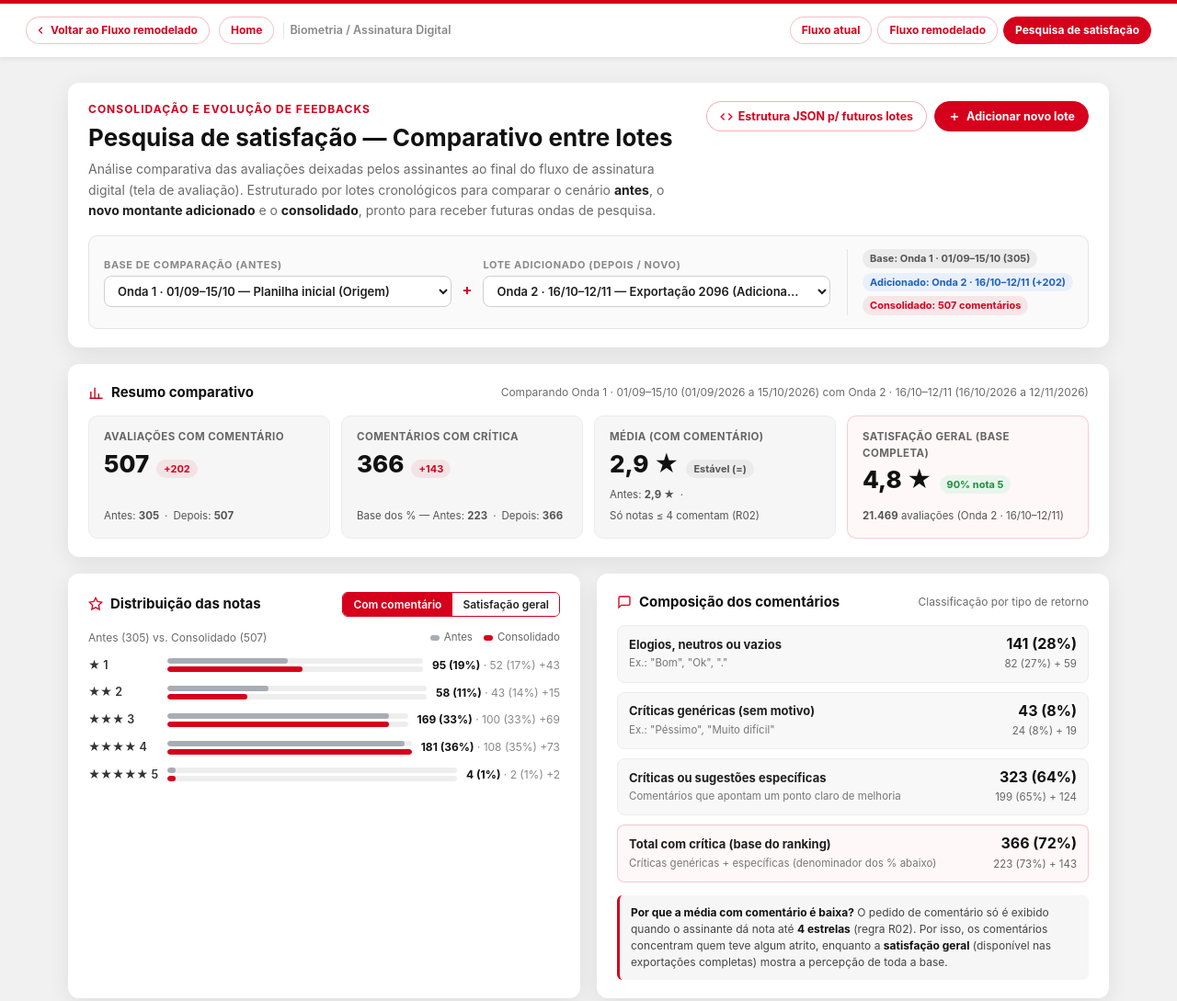
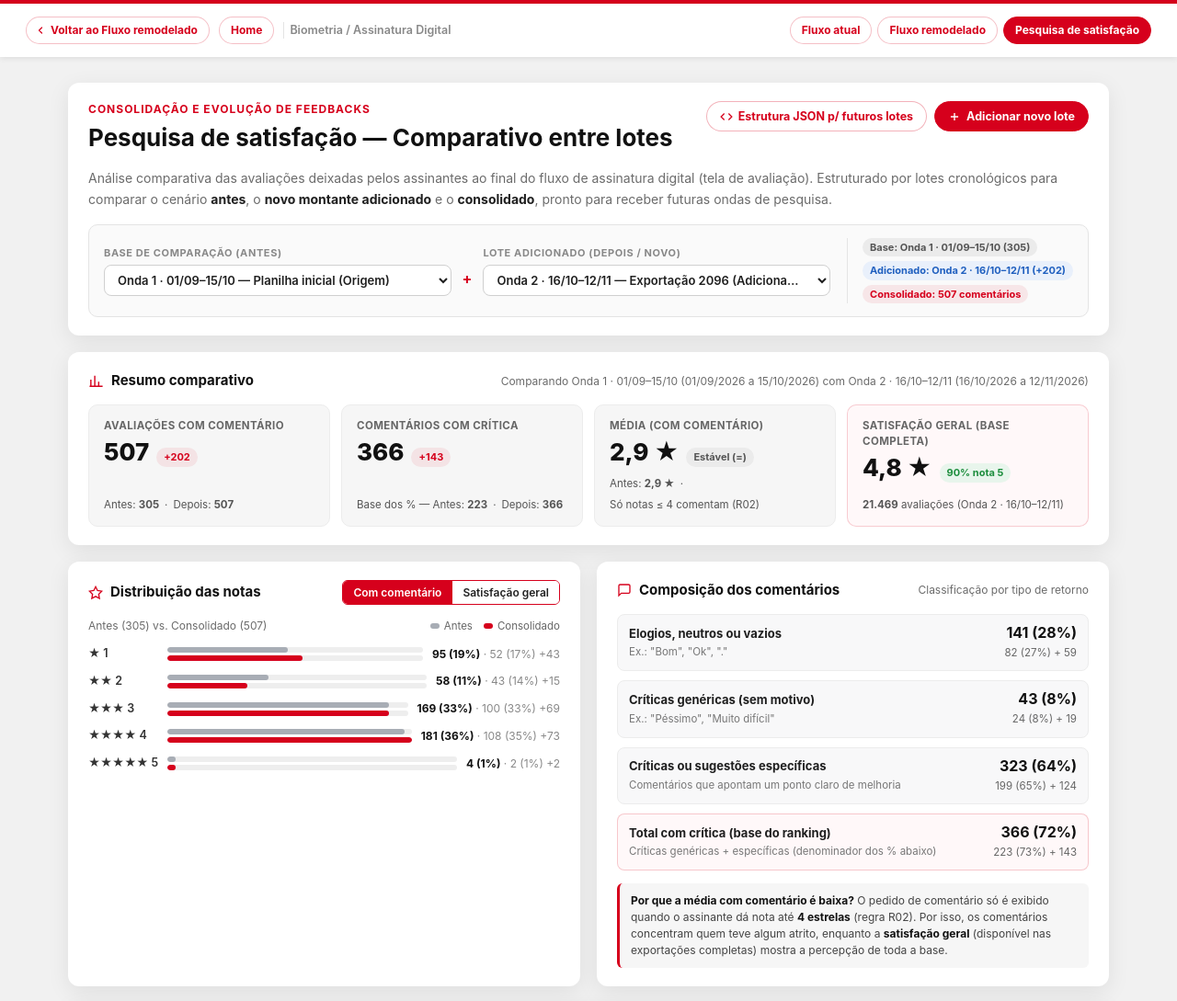
Before and after one commit to RojasDNGX/Honda_UIUX, a plain HTML site: page BiometriaAssDigital/pesquisa-satisfacao.html in a window 1280 px wide. Shown: the top 1089 px of the page at 92% size. Drawn offline with Linux system fonts and the light colour scheme.

Commit message:
pesquisa-satisfacao: paragrafo lead ocupa 100% da largura

```diff
--- a/BiometriaAssDigital/pesquisa-satisfacao.html
+++ b/BiometriaAssDigital/pesquisa-satisfacao.html
@@ -125,6 +125,11 @@
   /* ===== Cabeçalho da página ===== */
   .hero-head {
     display: flex;
+    flex-direction: column;
+    gap: 10px;
+  }
+  .hero-top {
+    display: flex;
     align-items: flex-start;
     justify-content: space-between;
     gap: 20px;
@@ -149,9 +154,9 @@
     color: var(--rk-muted);
     font-size: 14px;
     line-height: 1.6;
+    width: 100%;
   }
   .lead b { color: var(--rk-text); }
-  .hero-text { flex: 1 1 0; min-width: 0; }
   .hero-actions {
     display: flex;
     align-items: center;
@@ -845,13 +850,10 @@
     <!-- Cabeçalho e seletor de comparação -->
     <section class="card">
       <div class="hero-head">
-        <div class="hero-text">
+        <div class="hero-top">
+          <div>
             <div class="eyebrow">Consolidação e evolução de feedbacks</div>
             <h1>Pesquisa de satisfação — Comparativo entre lotes</h1>
-          <p class="lead" id="heroLead">
-            Análise comparativa das avaliações deixadas pelos assinantes ao final do fluxo de assinatura digital (tela de avaliação).
-            Estruturado por lotes cronológicos para comparar o cenário <b>antes</b>, o <b>novo montante adicionado</b> e o <b>consolidado</b>, pronto para receber futuras ondas de pesquisa.
-          </p>
           </div>
           <div class="hero-actions">
             <button type="button" class="btn-pill outline" id="btnSchema">
@@ -863,6 +865,11 @@
               Adicionar novo lote
             </button>
           </div>
+        </div>
+        <p class="lead" id="heroLead">
+          Análise comparativa das avaliações deixadas pelos assinantes ao final do fluxo de assinatura digital (tela de avaliação).
+          Estruturado por lotes cronológicos para comparar o cenário <b>antes</b>, o <b>novo montante adicionado</b> e o <b>consolidado</b>, pronto para receber futuras ondas de pesquisa.
+        </p>
       </div>
 
       <div class="compare-bar">
```
Lines whose indentation alone changed are shown as unchanged.
